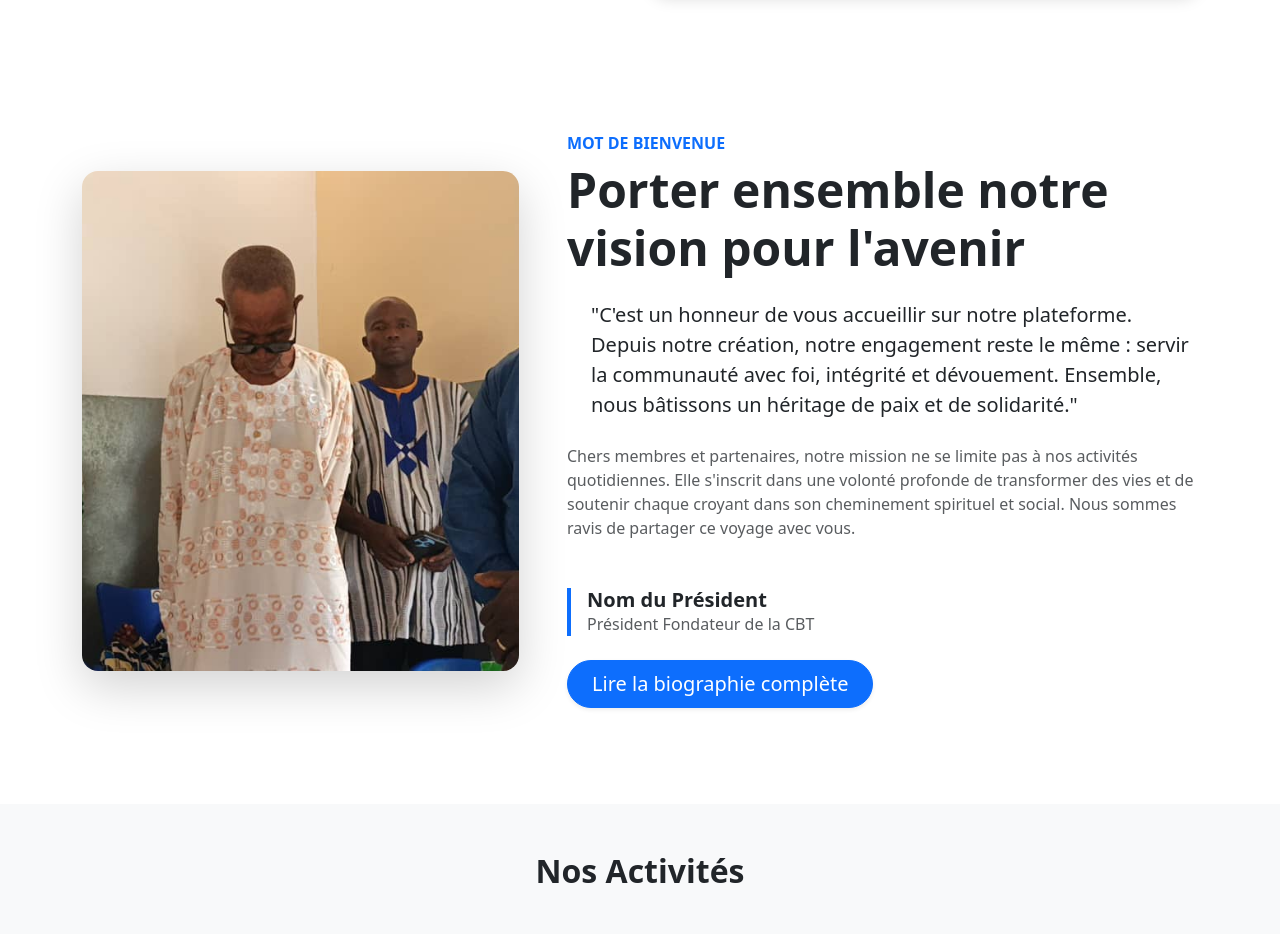
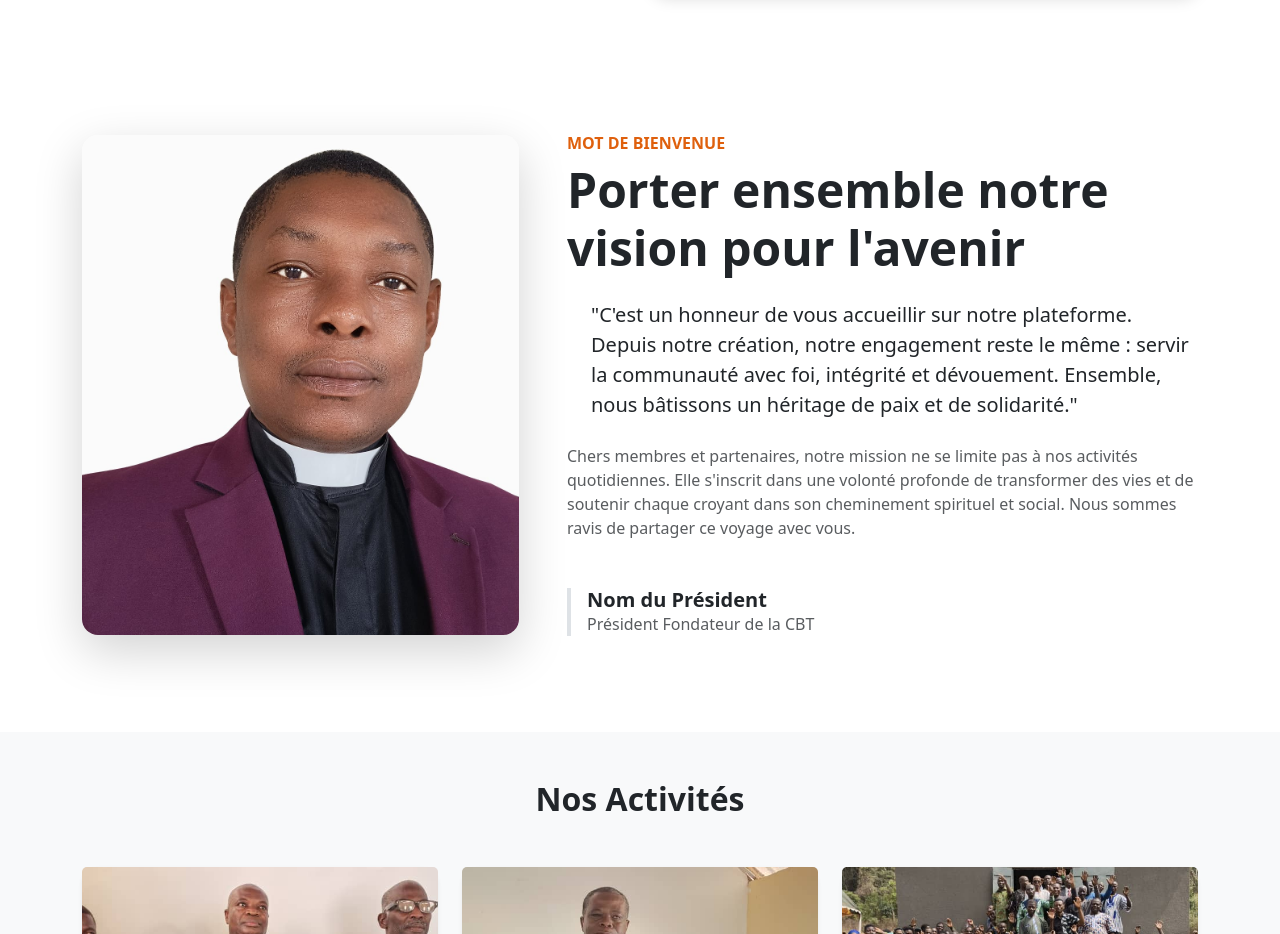
Before and after one commit to KifK2f/projet_cbt, a React (Vite) app in the folder projet_cbt/: page / in a window 1280 px wide. Shown: the part 1060-1994 px from the top of the page. Built offline with nearby package versions, Linux system fonts and the light colour scheme.

Commit message:
Ajoout de la photo du président dans la section Mot de bienvenue

```diff
--- a/projet_cbt/src/components/Home.jsx
+++ b/projet_cbt/src/components/Home.jsx
@@ -4,6 +4,8 @@ import ded2 from "../assets/images/dedicace-temple-Diguéngué/dedicace-Diguéng
 import ded3 from "../assets/images/dedicace-temple-Diguéngué/dedicace-Diguéngue_3.jpeg";
 import ded4 from "../assets/images/dedicace-temple-Diguéngué/dedicace-Diguéngue_4.jpeg";
 import ded5 from "../assets/images/dedicace-temple-Diguéngué/dedicace-Diguéngue_5.jpeg";
+
+import presidentCBT from "../assets/images/bureauCBT/PresidentCBT.jpeg"
 
 class Home extends React.Component {
 
@@ -142,7 +144,7 @@ class Home extends React.Component {
                   }}
                 ></div>
                 <img
-                  src={ded1} // Remplace par la photo du président
+                  src={presidentCBT} // Remplace par la photo du président
                   alt="Président de la CBT"
                   className="img-fluid rounded-4 shadow-lg"
                   style={{ width: '100%', height: '500px', objectFit: 'cover' }}
@@ -152,7 +154,7 @@ class Home extends React.Component {
 
             {/* Colonne Texte */}
             <div className="col-md-7">
-              <h6 className="text-primary fw-bold text-uppercase mb-2">Mot de Bienvenue</h6>
+              <h6 className="fw-bold text-uppercase mb-2" style={{ color: '#df600d'}}>Mot de Bienvenue</h6>
               <h2 className="display-5 fw-bold mb-4">Porter ensemble notre vision pour l'avenir</h2>
 
               <div className="position-relative">
@@ -172,18 +174,11 @@ class Home extends React.Component {
               </p>
 
               <div className="d-flex align-items-center mt-5">
-                <div className="border-start border-primary border-4 ps-3">
+                <div className="border-start border-4 ps-3">
                   <h5 className="fw-bold mb-0">Nom du Président</h5>
                   <p className="text-muted mb-0">Président Fondateur de la CBT</p>
                 </div>
-                {/* Optionnel: Signature manuscrite si on a une image */}
-                {/* <img src={signature} alt="Signature" className="ms-4" style={{height: '50px'}} /> */}
-              </div>
 
-              <div className="mt-4">
-                <a href="/biographie" className="btn btn-primary btn-lg rounded-pill px-4 shadow-sm">
-                  Lire la biographie complète
-                </a>
               </div>
             </div>
 
```
Also changed, not shown: projet_cbt/src/assets/images/bureauCBT/PALI.jpeg (added), projet_cbt/src/assets/images/bureauCBT/PresidentCBT.jpeg (added).
